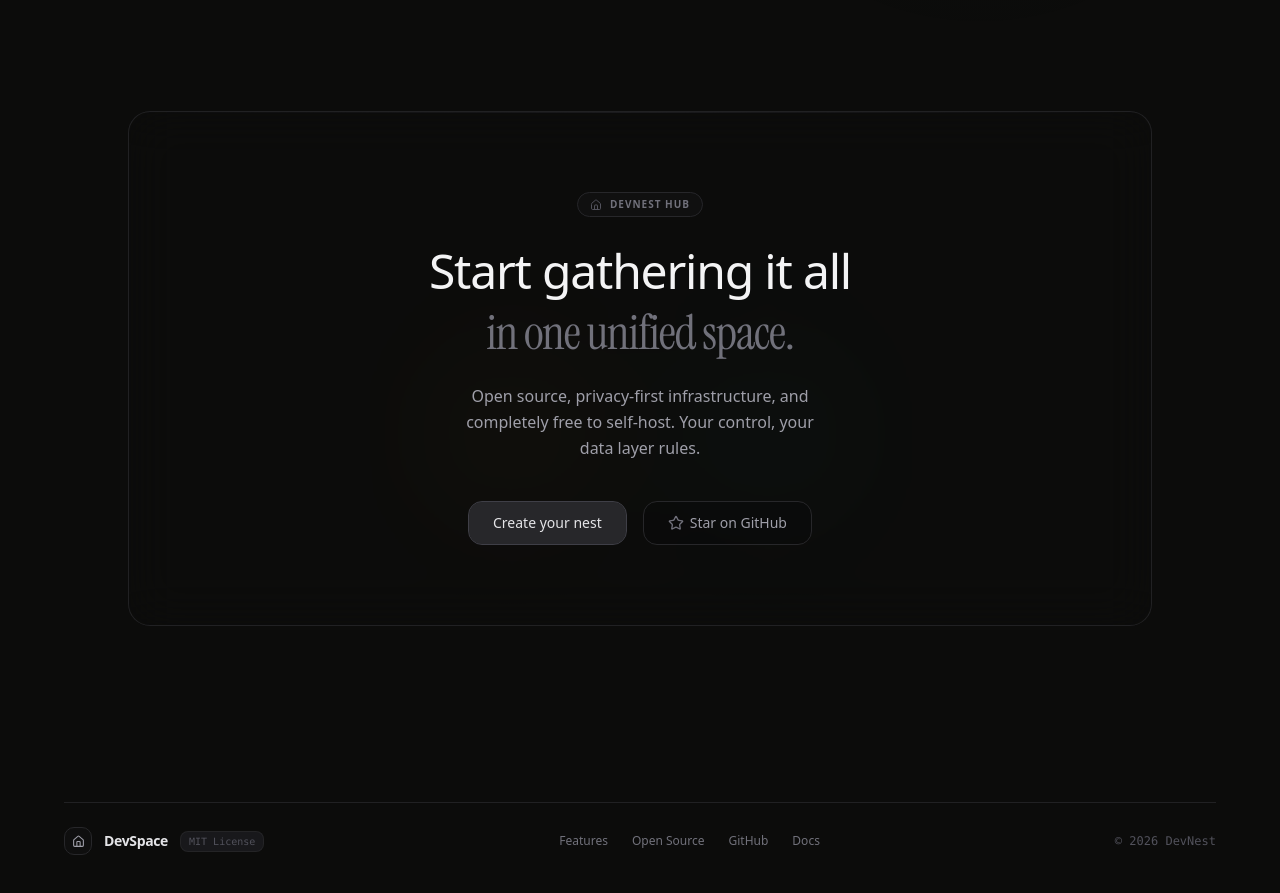
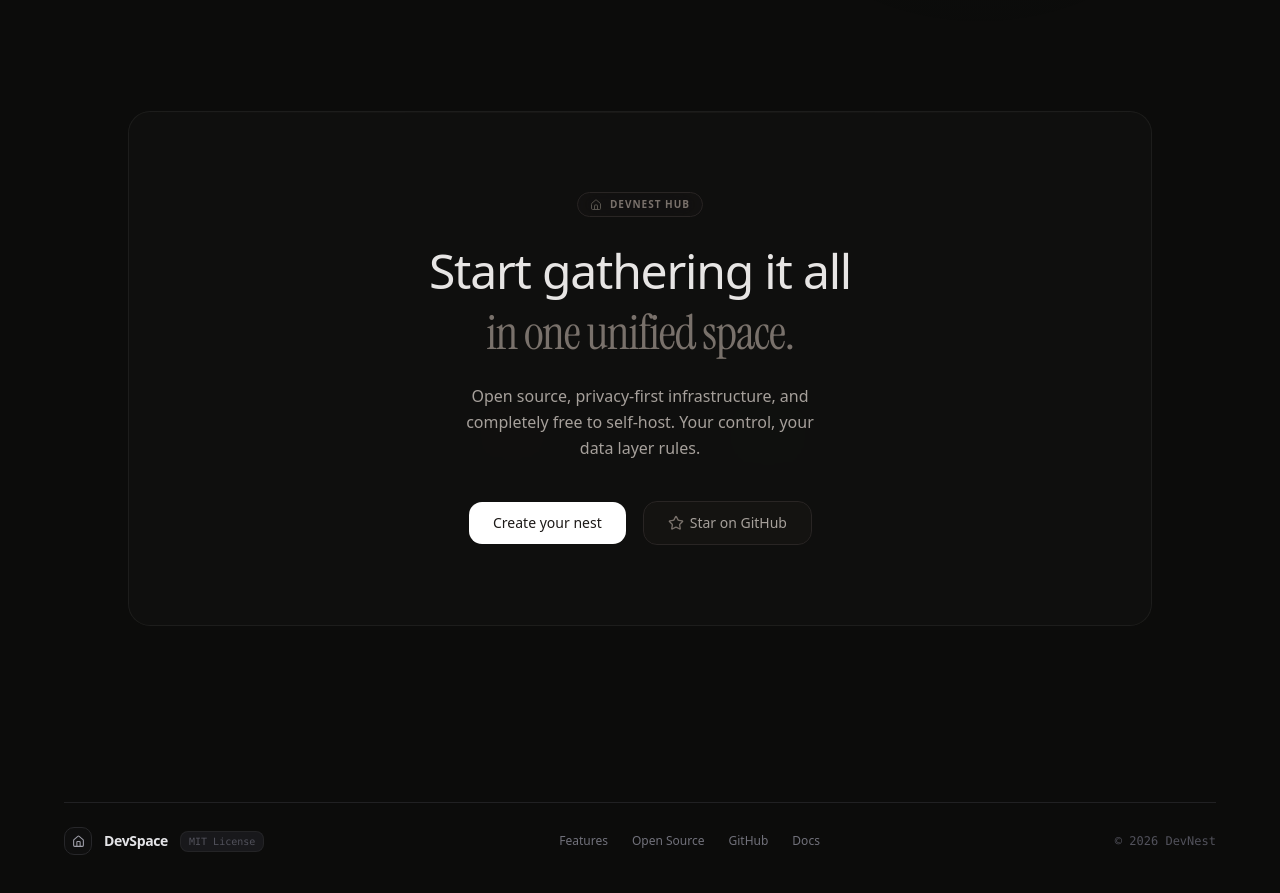
Before and after one commit to codezenashish/ryuk, a Next.js app: page / in a window 1280 px wide. Shown: the part 3614-4507 px from the top of the page. Built offline with nearby package versions, Linux system fonts and the light colour scheme.

Commit message:
refactor: overhaul visual design tokens and animation sequences across landing page components

```diff
--- a/src/components/landing/cta/cta.tsx
+++ b/src/components/landing/cta/cta.tsx
@@ -1,27 +1,36 @@
+"use client";
+
+import { motion } from "framer-motion";
 import { LuHouse, LuStar } from "react-icons/lu";
 import { Button } from "@/components/ui/button";
 
 export default function CtaSection() {
   return (
     <section className="relative w-full overflow-hidden px-4 pb-32">
-      <div className="pointer-events-none absolute top-1/2 left-1/4 h-96 w-96 -translate-y-1/2 bg-[radial-gradient(circle,rgba(255,194,61,0.02)_0%,transparent_70%)]" />
-      <div className="pointer-events-none absolute top-1/2 right-1/4 h-96 w-96 -translate-y-1/2 bg-[radial-gradient(circle,rgba(61,202,191,0.02)_0%,transparent_70%)]" />
+      <div className="pointer-events-none absolute top-1/2 left-1/4 h-96 w-96 -translate-y-1/2 bg-[radial-gradient(circle,rgba(139,115,85,0.03)_0%,transparent_70%)]" />
+      <div className="pointer-events-none absolute top-1/2 right-1/4 h-96 w-96 -translate-y-1/2 bg-[radial-gradient(circle,rgba(107,143,113,0.03)_0%,transparent_70%)]" />
 
-      <div className="mx-auto w-full max-w-5xl">
-        <div className="relative overflow-hidden rounded-3xl border border-zinc-800/80 bg-zinc-900/10 px-6 py-16 text-center backdrop-blur-xl sm:py-20">
-          <div className="absolute inset-x-0 top-0 h-px bg-linear-to-r from-transparent via-zinc-700/30 to-transparent" />
+      <motion.div
+        initial={{ opacity: 0, y: 30, scale: 0.98 }}
+        whileInView={{ opacity: 1, y: 0, scale: 1 }}
+        viewport={{ once: true }}
+        transition={{ duration: 0.7, ease: [0.16, 1, 0.3, 1] }}
+        className="mx-auto w-full max-w-5xl"
+      >
+        <div className="relative overflow-hidden rounded-3xl border border-white/6 bg-[#111110]/80 px-6 py-16 text-center backdrop-blur-xl sm:py-20">
+          <div className="absolute inset-x-0 top-0 h-px bg-linear-to-r from-transparent via-stone-700/20 to-transparent" />
 
-          <div className="mb-6 inline-flex items-center gap-2 rounded-full border border-zinc-800 bg-zinc-900/40 px-3 py-1 text-[10px] font-semibold tracking-widest text-zinc-500 uppercase backdrop-blur-md">
-            <LuHouse size={12} className="text-zinc-600" />
+          <div className="mb-6 inline-flex items-center gap-2 rounded-full border border-stone-800 bg-stone-900/30 px-3 py-1 text-[10px] font-semibold tracking-widest text-stone-500 uppercase backdrop-blur-md">
+            <LuHouse size={12} className="text-stone-600" />
             <span>DevNest Hub</span>
           </div>
 
-          <h2 className="mx-auto mb-5 max-w-2xl font-sans text-3xl leading-tight  tracking-tight text-zinc-100 sm:text-5xl">
+          <h2 className="mx-auto mb-5 max-w-2xl font-sans text-3xl leading-tight tracking-tight text-stone-200 sm:text-5xl">
             Start gathering it all <br />
-            <span className="text-zinc-500 font-serif">in one unified space.</span>
+            <span className="text-stone-500 font-serif">in one unified space.</span>
           </h2>
 
-          <p className="mx-auto mb-10 max-w-sm text-sm leading-relaxed text-zinc-400 sm:text-base">
+          <p className="mx-auto mb-10 max-w-sm text-sm leading-relaxed text-stone-400 sm:text-base">
             Open source, privacy-first infrastructure, and completely free to
             self-host. Your control, your data layer rules.
           </p>
@@ -30,7 +39,7 @@ export default function CtaSection() {
             <Button
               render={<a href="#features" />}
               nativeButton={false}
-              className="h-11 rounded-xl border-zinc-700 bg-zinc-800 px-6 text-sm text-zinc-200 hover:bg-zinc-700/80 hover:text-white"
+              className="h-11 rounded-xl bg-white px-6 text-sm font-medium text-stone-900 transition-all duration-300 hover:bg-stone-100 hover:shadow-lg hover:shadow-white/5"
             >
               Create your nest
             </Button>
@@ -45,14 +54,14 @@ export default function CtaSection() {
               }
               nativeButton={false}
               variant="outline"
-              className="h-11 rounded-xl border-zinc-800 bg-zinc-950/40 px-6 text-sm text-zinc-400 hover:border-zinc-700 hover:bg-zinc-950/40 hover:text-zinc-200"
+              className="h-11 rounded-xl border-stone-800 bg-stone-900/40 px-6 text-sm text-stone-400 transition-all duration-300 hover:border-stone-700 hover:bg-stone-900/60 hover:text-stone-200"
             >
-              <LuStar size={14} className="text-zinc-500" />
+              <LuStar size={14} className="text-stone-500" />
               Star on GitHub
             </Button>
           </div>
         </div>
-      </div>
+      </motion.div>
     </section>
   );
 }
```
